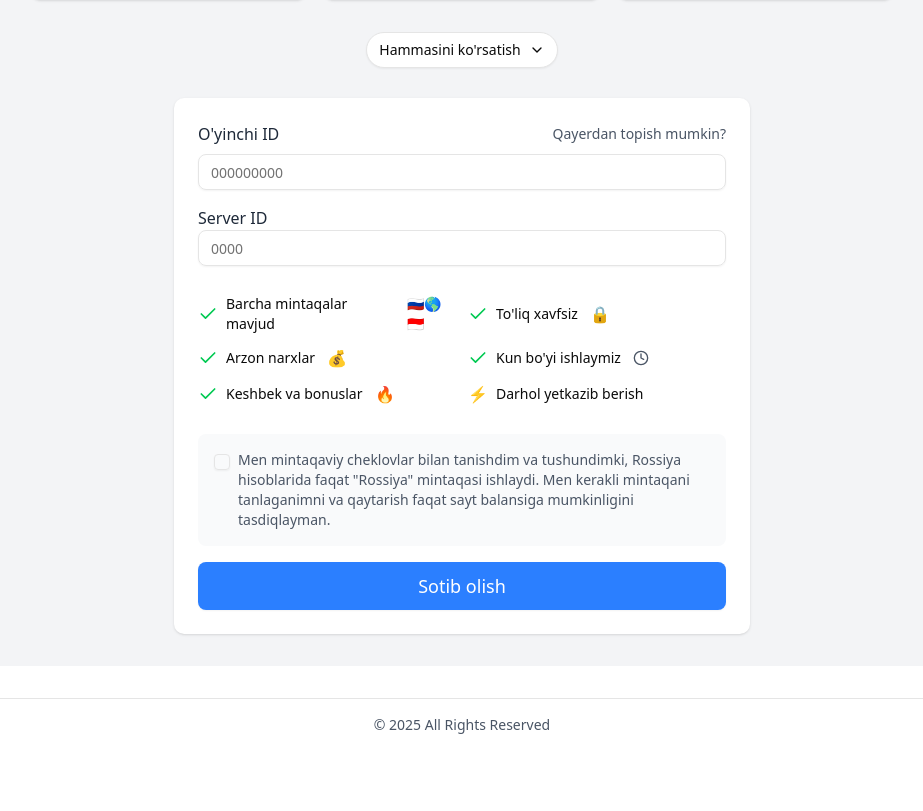
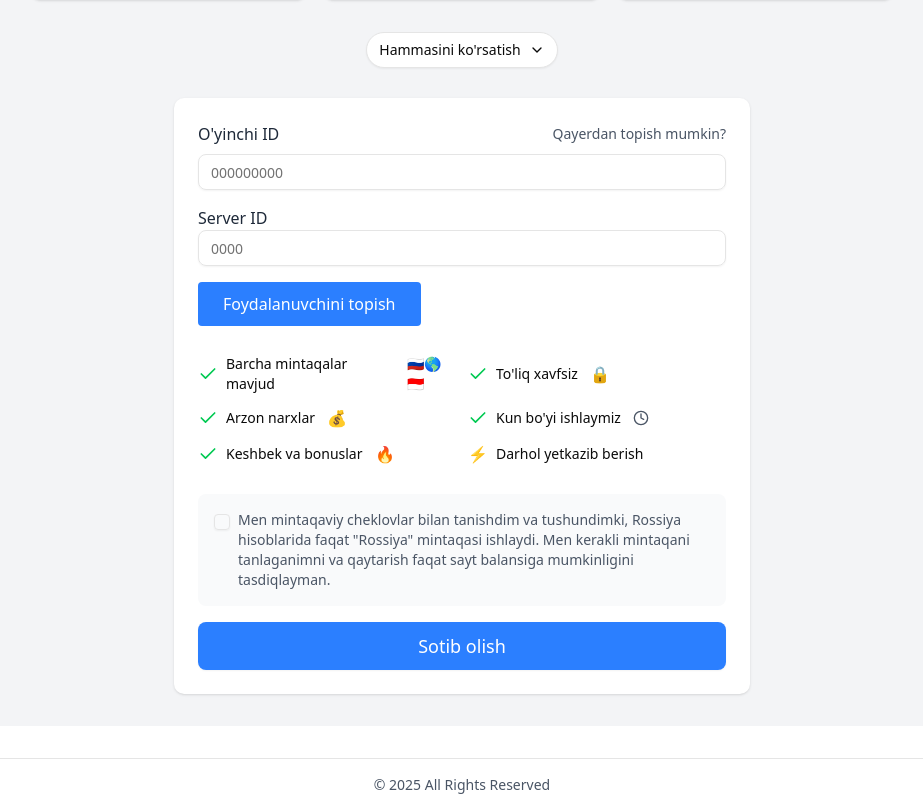
Before and after one commit to OktamovShokhjahon/donate-website, a Next.js app: page /mobile-legends in a window 1280 px wide. Shown: the part 727-1538 px from the top of the page, without its empty margins (178-1101 px from the left). Before the commit the page ends 1478 px from the top, so only its background shows below. Built offline with nearby package versions, Linux system fonts and the light colour scheme.

Commit message:
username-finder

```diff
--- a/src/app/components/navbar.tsx
+++ b/src/app/components/navbar.tsx
@@ -12,11 +12,22 @@ import Cookies from "js-cookie";
 export default function Navbar() {
   const [isMenuOpen, setIsMenuOpen] = useState(false);
   const [isLoggedIn, setIsLoggedIn] = useState(false);
+  const [user, setUser] = useState(null)
+
   const router = useRouter();
 
   useEffect(() => {
+    const getUser = () => {
+
+    }
+
     const checkAuth = () => {
       const token = Cookies.get("token");
+
+      if (token) {
+
+      }
+
       setIsLoggedIn(!!token);
     };
 
--- a/src/app/mobile-legends/page.tsx
+++ b/src/app/mobile-legends/page.tsx
@@ -13,6 +13,7 @@ import {
 import Image from "next/image";
 import { useEffect, useState } from "react";
 import Cookies from "js-cookie";
+import axios from "axios";
 
 type PriceItem = {
   id: number;
@@ -26,8 +27,10 @@ function MobileLegendsPage() {
   const initialItemsToShow = 6;
   const [showAll, setShowAll] = useState(false);
   const [token, setToken] = useState<string | undefined>(undefined);
+  const [playerId, setPlayerId] = useState<string | undefined>(undefined);
+  const [serverId, setServerId] = useState<string | undefined>(undefined);
+  const [username, setUsername] = useState<string | undefined>(undefined);
 
-  // Initialize token from cookies on component mount
   useEffect(() => {
     setToken(Cookies.get("token"));
   }, []);
@@ -86,6 +89,25 @@ function MobileLegendsPage() {
   const displayedItems = showAll
     ? priceItems
     : priceItems.slice(0, initialItemsToShow);
+
+  const handleChange = () => {
+    if (playerId && serverId) {
+      axios
+        .get(
+          `https://api.isan.eu.org/nickname/ml?id=${playerId}&zone=${serverId}`
+        )
+        .then((res) => {
+          if (res.data.name) {
+            setUsername(`username: ${res.data.name}`);
+          } else {
+            setUsername("Foydalanuvchi topilmadi");
+          }
+        })
+        .catch((err) => {
+          setUsername("Foydalanuvchi topilmadi");
+        });
+    }
+  };
 
   return (
     <div className="w-full bg-gray-100 py-2 sm:py-4 px-2 sm:px-4">
@@ -239,6 +261,9 @@ function MobileLegendsPage() {
                   id="playerId"
                   placeholder="000000000"
                   className="w-full border-gray-200"
+                  onChange={(e) => {
+                    setPlayerId(e.target.value);
+                  }}
                 />
               </div>
 
@@ -253,8 +278,26 @@ function MobileLegendsPage() {
                   id="serverId"
                   placeholder="0000"
                   className="w-full border-gray-200"
+                  onChange={(e) => {
+                    setServerId(e.target.value);
+                  }}
                 />
               </div>
+
+              <div>
+                <button
+                  onClick={handleChange}
+                  className="bg-[#2B7FFF] cursor-pointer px-[25px] py-[10px] rounded text-white"
+                >
+                  Foydalanuvchini topish
+                </button>
+              </div>
+
+              {username && (
+                <div>
+                  <p>{username}</p>
+                </div>
+              )}
 
               <div className="grid grid-cols-1 sm:grid-cols-2 gap-2 sm:gap-3 py-2 sm:py-3">
                 <div className="flex items-center gap-1 sm:gap-2">
```
